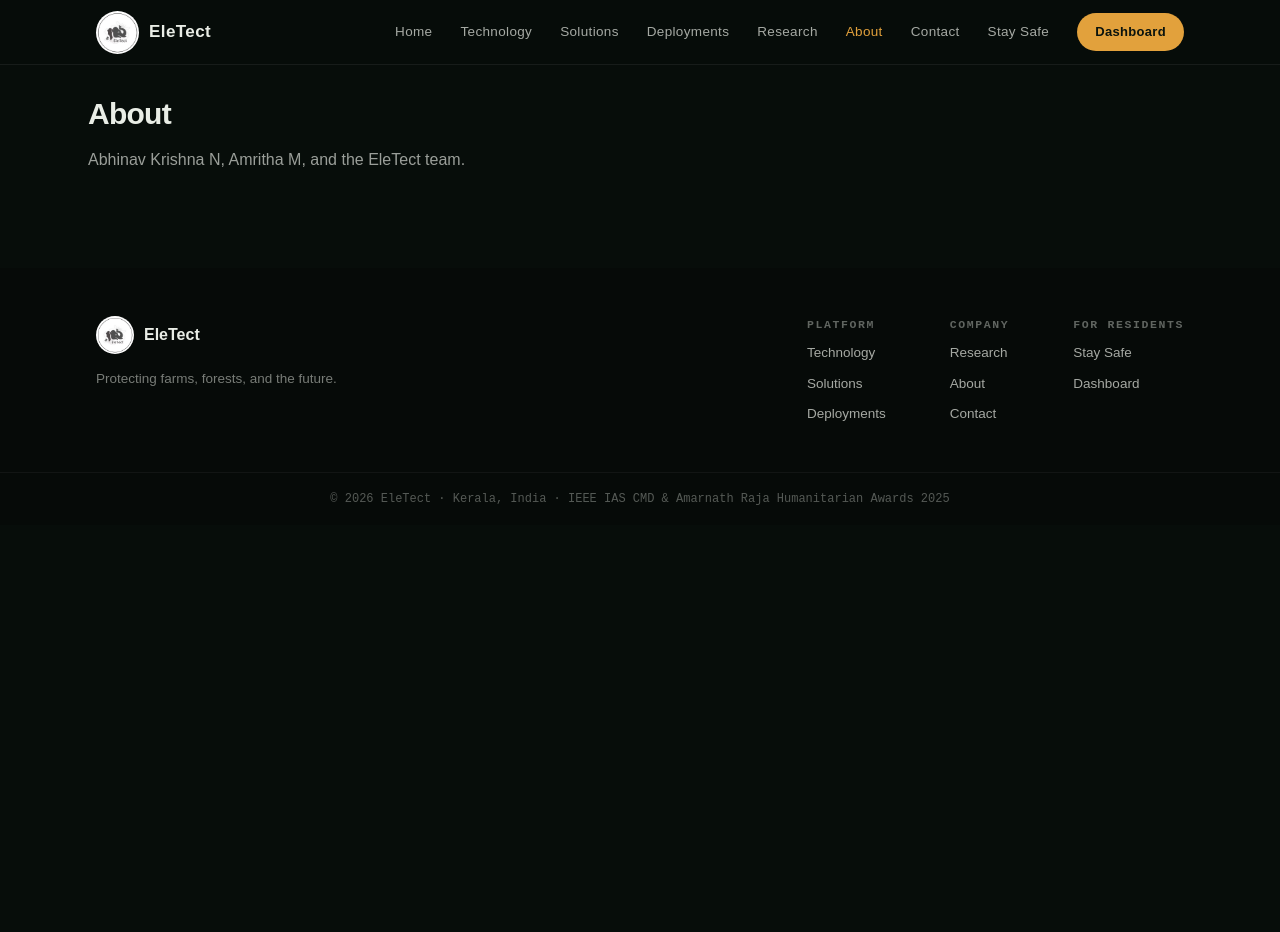
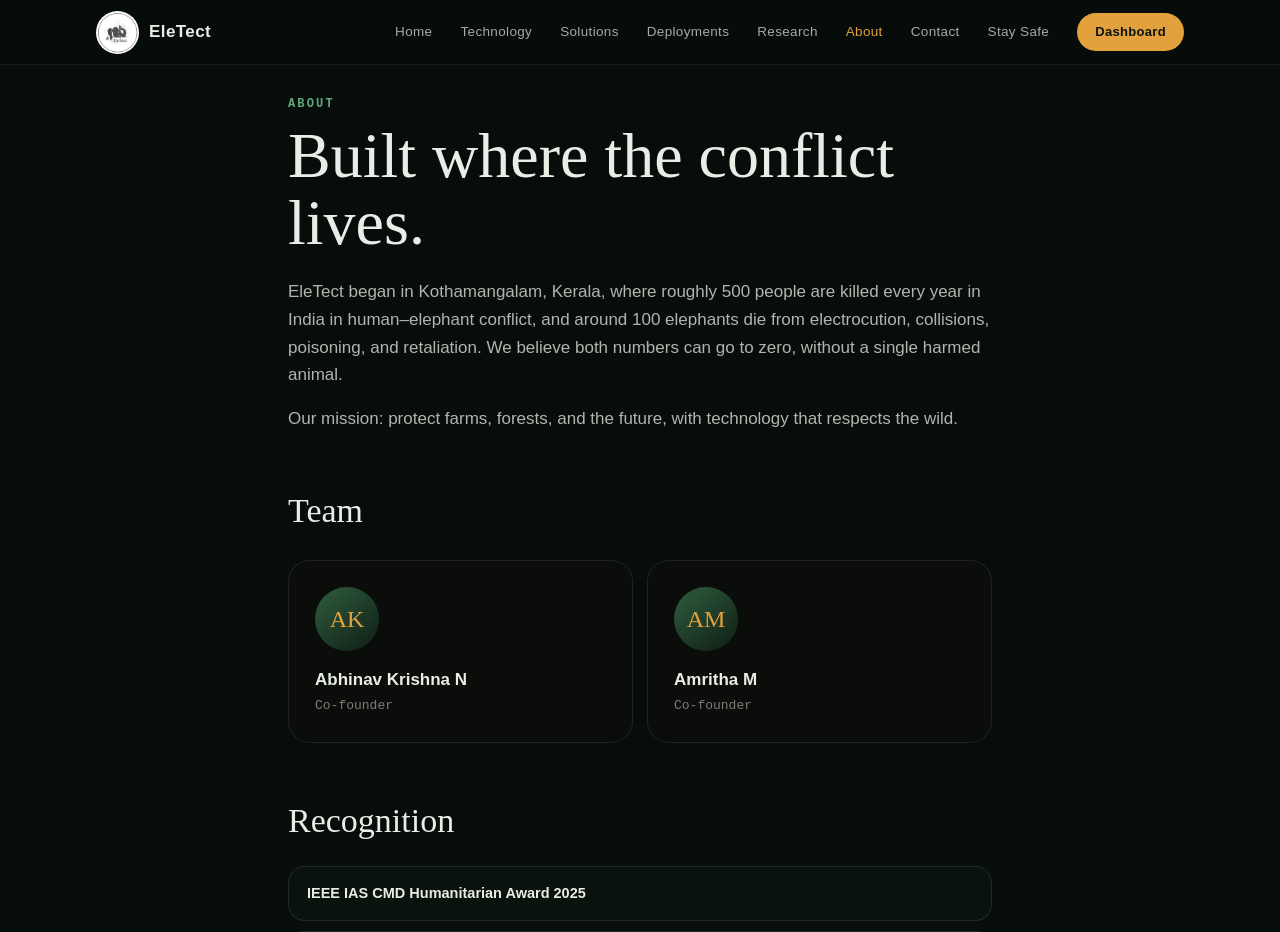
Before and after one commit to Abhinavkrishna3211/EleTect-X, a React (Vite) app in the folder web/frontend/: page /about in a window 1280 px wide. Shown: the top 932 px of the page. Before the commit the page ends 800 px from the top, so only its background shows below. Built offline with nearby package versions, Linux system fonts and the light colour scheme.

Commit message:
feat(web): build about page

```diff
--- a/web/frontend/src/pages/public/About.tsx
+++ b/web/frontend/src/pages/public/About.tsx
@@ -1,10 +1,51 @@
+import { team } from '@/lib/content'
+
+const recognition = [
+  'IEEE IAS CMD Humanitarian Award 2025',
+  'Amarnath Raja Humanitarian Technology Award 2025',
+  'Field deployment in progress with the Kerala Forest Department',
+]
+
 export function About() {
   return (
-    <section className="mx-auto max-w-6xl px-6 py-24">
-      <h1 className="text-3xl font-semibold tracking-tight">About</h1>
-      <p className="text-muted-foreground mt-4 max-w-2xl">
-        Abhinav Krishna N, Amritha M, and the EleTect team.
+    <section className="mx-auto max-w-3xl px-4 py-14 sm:px-6 md:py-24 lg:px-8">
+      <p className="text-brand-green mb-2.5 font-mono text-xs font-semibold tracking-[0.18em]">ABOUT</p>
+      <h1 className="mb-5.5 font-serif text-[clamp(36px,5.5vw,64px)] leading-[1.05] font-normal">
+        Built where the conflict lives.
+      </h1>
+      <p className="text-brand-fg/75 mb-4 font-sans text-[17px] leading-relaxed">
+        EleTect began in Kothamangalam, Kerala, where roughly 500 people are killed every year in India in
+        human–elephant conflict, and around 100 elephants die from electrocution, collisions, poisoning, and
+        retaliation. We believe both numbers can go to zero, without a single harmed animal.
       </p>
+      <p className="text-brand-fg/75 mb-13 font-sans text-[17px] leading-relaxed">
+        Our mission: protect farms, forests, and the future, with technology that respects the wild.
+      </p>
+
+      <h2 className="mb-6 font-serif text-[clamp(24px,3vw,34px)] font-normal">Team</h2>
+      <div className="mb-13 grid grid-cols-[repeat(auto-fit,minmax(240px,1fr))] gap-3.5">
+        {team.map((m) => (
+          <div key={m.name} className="border-brand-fg/[0.09] rounded-2xl border bg-[#0B0D0B] p-6.5">
+            <div className="mb-4 grid h-16 w-16 place-items-center rounded-full bg-[linear-gradient(140deg,#2F5E3F,#0F1D14)]">
+              <span className="text-brand-gold font-serif text-2xl font-normal">{m.initials}</span>
+            </div>
+            <h3 className="mb-1 font-sans text-[17px] font-semibold">{m.name}</h3>
+            <p className="text-brand-fg/50 font-mono text-[13px] font-medium">{m.role}</p>
+          </div>
+        ))}
+      </div>
+
+      <h2 className="mb-5 font-serif text-[clamp(24px,3vw,34px)] font-normal">Recognition</h2>
+      <ul className="flex flex-col gap-2.5">
+        {recognition.map((r) => (
+          <li
+            key={r}
+            className="border-brand-fg/10 rounded-xl border bg-brand-panel/40 px-4.5 py-4 font-sans text-[14.5px] font-semibold"
+          >
+            {r}
+          </li>
+        ))}
+      </ul>
     </section>
   )
 }
```
